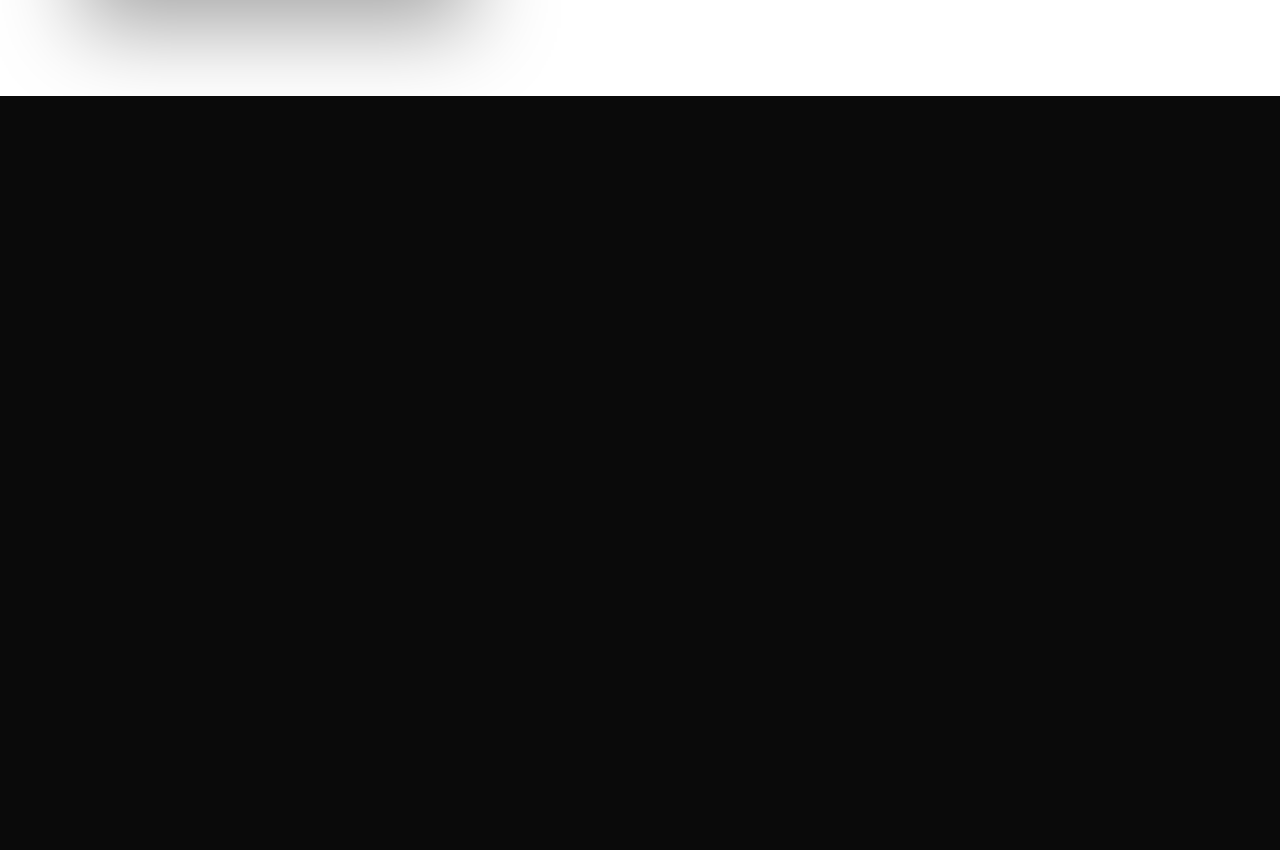
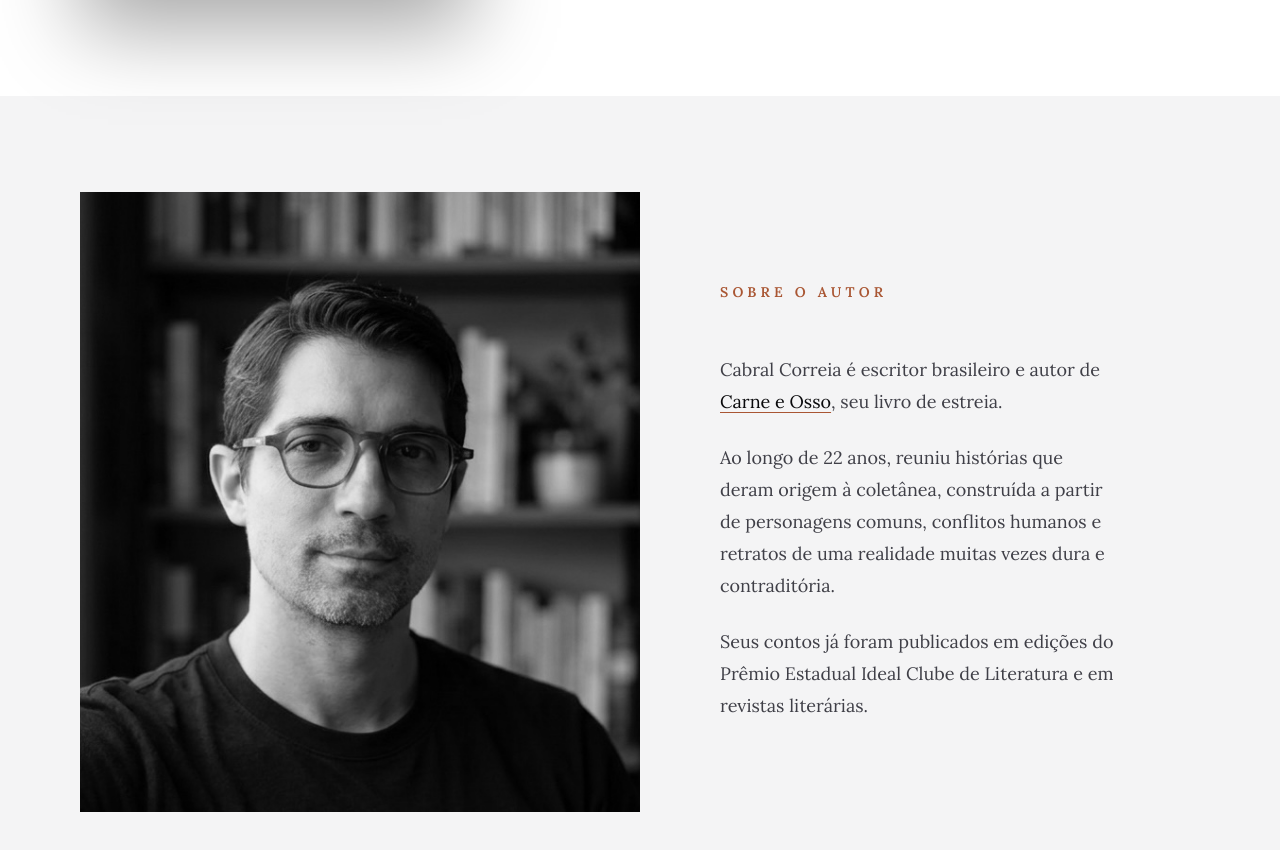
Before and after one commit to jenesisokorie/chiakomas, a Next.js app: page / in a window 1280 px wide. Shown: the part 704-1554 px from the top of the page. Before the commit the page ends 800 px from the top, so only its background shows below. Built offline with nearby package versions, Linux system fonts and the light colour scheme.

Commit message:
✨ feat: build About section

```diff
--- a/src/app/layout.tsx
+++ b/src/app/layout.tsx
@@ -15,6 +15,7 @@ const lora = Lora({
 });
 
 export const metadata: Metadata = {
+  metadataBase: new URL("http://localhost:3000"),
   title: {
     default: "Cabral Correia — Escritor",
     template: "%s | Cabral Correia",
--- a/src/app/page.tsx
+++ b/src/app/page.tsx
@@ -1,9 +1,11 @@
+import { About } from "@/components/sections/About";
 import { Hero } from "@/components/sections/Hero";
 
 export default function Home(): React.JSX.Element {
   return (
     <main className="flex-1">
       <Hero />
+      <About />
     </main>
   );
 }
--- /dev/null
+++ b/src/components/sections/About.tsx
@@ -0,0 +1,54 @@
+import { Container } from '@/components/layout/Container'
+import Image from 'next/image'
+import Link from 'next/link'
+
+export function About(): React.JSX.Element {
+  return (
+    <section id="sobre" className="bg-zinc-100 py-24 text-zinc-950">
+      <Container>
+        <div className="grid grid-cols-1 items-stretch lg:grid-cols-2">
+          <div className="relative min-h-[420px] overflow-hidden lg:min-h-[620px]">
+            <Image
+              src="/images/cabral-correia.jpeg"
+              alt="Cabral Correia, autor de Carne e Osso"
+              fill
+              sizes="(max-width: 1024px) 100vw, 50vw"
+              className="object-cover grayscale"
+            />
+          </div>
+
+          <div className="flex flex-col justify-center bg-zinc-100 px-0 py-12 lg:px-20 lg:py-20">
+            <p className="mb-5 font-body text-sm font-semibold uppercase tracking-[0.3em] text-[#A95633]">
+              Sobre o autor
+            </p>
+
+            <div className="mt-8 space-y-6 font-body text-lg leading-8 text-zinc-700">
+              <p>
+                Cabral Correia é escritor brasileiro e autor de{' '}
+                <Link
+                  href="/livro"
+                  className="text-zinc-950 underline decoration-[#A95633] underline-offset-4 transition-colors hover:text-[#A95633]"
+                >
+                  Carne e Osso
+                </Link>
+                , seu livro de estreia.
+              </p>
+
+              <p>
+                Ao longo de 22 anos, reuniu histórias que deram origem à
+                coletânea, construída a partir de personagens comuns, conflitos
+                humanos e retratos de uma realidade muitas vezes dura e
+                contraditória.
+              </p>
+
+              <p>
+                Seus contos já foram publicados em edições do Prêmio Estadual
+                Ideal Clube de Literatura e em revistas literárias.
+              </p>
+            </div>
+          </div>
+        </div>
+      </Container>
+    </section>
+  )
+}
--- a/src/components/sections/Hero.tsx
+++ b/src/components/sections/Hero.tsx
@@ -22,7 +22,7 @@ export function Hero(): React.JSX.Element {
           </div>
 
           <div className="flex flex-col items-center text-center lg:items-start lg:text-left">
-            <p className="mb-6 font-body text-sm uppercase tracking-[0.35em] text-[#A95633]">
+            <p className="mb-5 font-body text-sm font-semibold uppercase tracking-[0.3em] text-[#A95633]">
               Realismo urbano
             </p>
 
```
Also changed, not shown: public/images/cabral-correia.jpeg (added), 1 other file (tests, documents, lock files or other folders).
